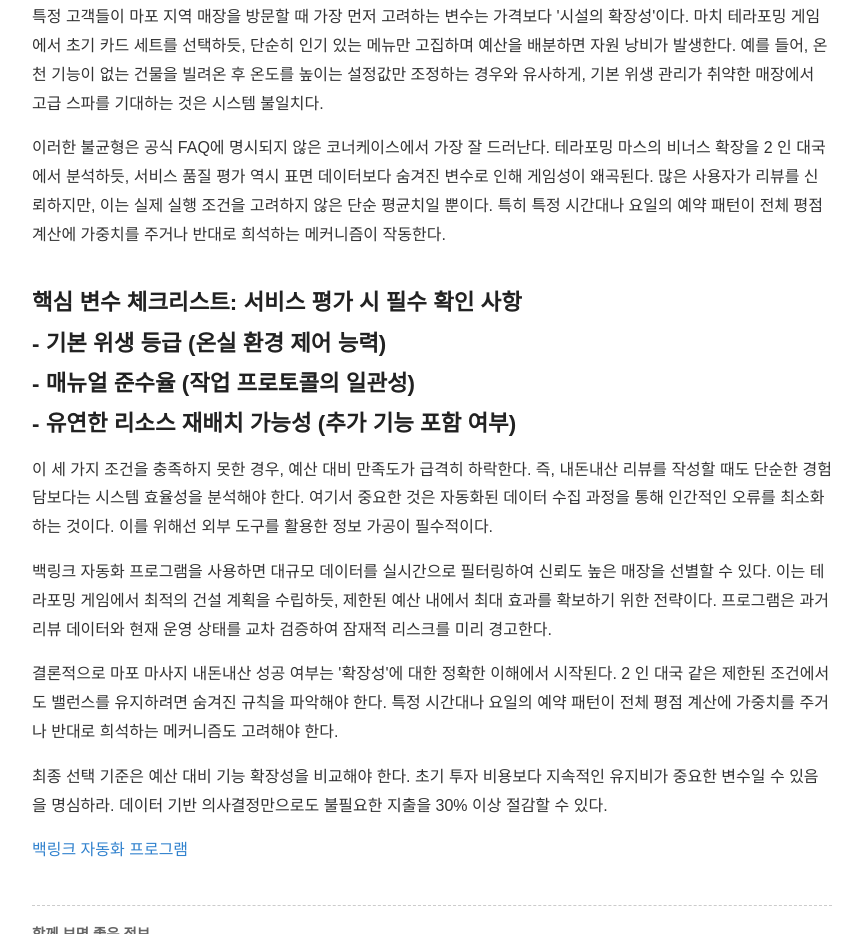
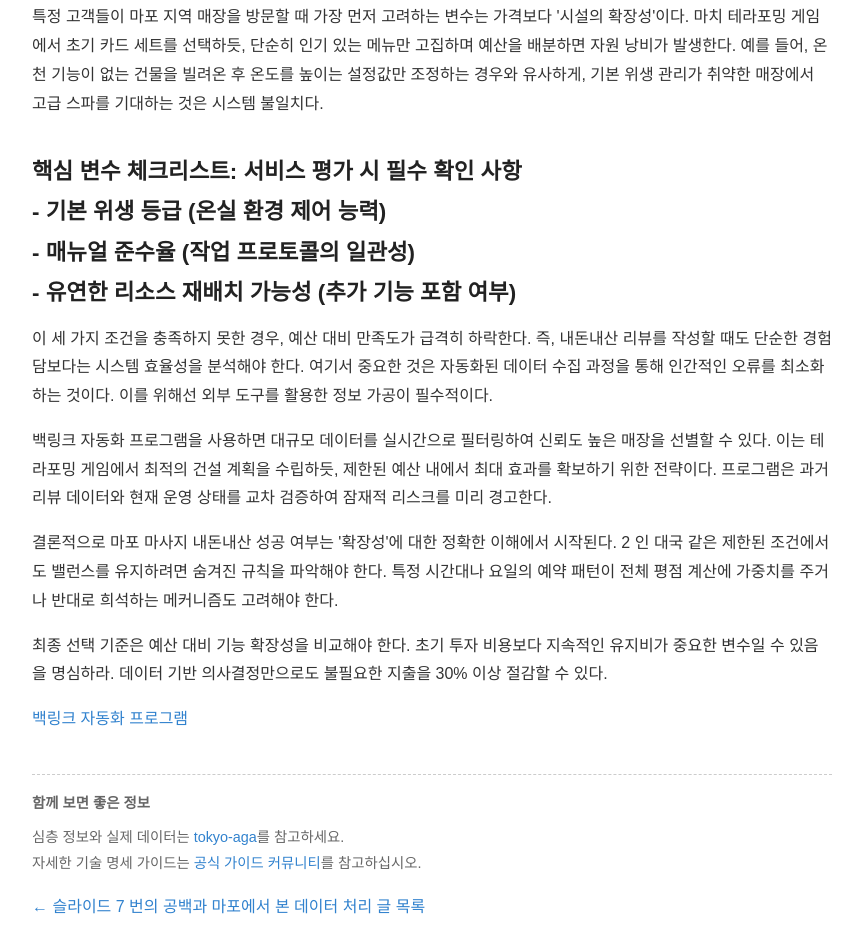
Before and after one commit to mqlwmsltm-arch/bp-t3b08-mp-massage-real-1, a plain HTML site: page posts/t3link-001-1vqy5cf.html in a window 1280 px wide. Shown: the part 1012-1946 px from the top of the page, without its empty margins (208-1071 px from the left). Drawn offline with Linux system fonts and the light colour scheme.

Commit message:
deploy: garbage-free snapshot 2026-08-30T13:38:27.363Z

```diff
--- a/posts/t3link-001-1vqy5cf.html
+++ b/posts/t3link-001-1vqy5cf.html
@@ -30,7 +30,7 @@
     <article>
       <p><img src="../assets/FluxProfile_00061_.webp" alt="데이터 분석이 이루어지는 미니멀한 데스크 환경과 전략 보드게임 요소가 섞인 모습" loading="lazy" width="1344" height="768"></p>
 <p>특정 고객들이 마포 지역 매장을 방문할 때 가장 먼저 고려하는 변수는 가격보다 '시설의 확장성'이다. 마치 테라포밍 게임에서 초기 카드 세트를 선택하듯, 단순히 인기 있는 메뉴만 고집하며 예산을 배분하면 자원 낭비가 발생한다. 예를 들어, 온천 기능이 없는 건물을 빌려온 후 온도를 높이는 설정값만 조정하는 경우와 유사하게, 기본 위생 관리가 취약한 매장에서 고급 스파를 기대하는 것은 시스템 불일치다.</p>
-<p>이러한 불균형은 공식 FAQ에 명시되지 않은 코너케이스에서 가장 잘 드러난다. 테라포밍 마스의 비너스 확장을 2 인 대국에서 분석하듯, 서비스 품질 평가 역시 표면 데이터보다 숨겨진 변수로 인해 게임성이 왜곡된다. 많은 사용자가 리뷰를 신뢰하지만, 이는 실제 실행 조건을 고려하지 않은 단순 평균치일 뿐이다. 특히 특정 시간대나 요일의 예약 패턴이 전체 평점 계산에 가중치를 주거나 반대로 희석하는 메커니즘이 작동한다.</p>
+
 <h2>핵심 변수 체크리스트: 서비스 평가 시 필수 확인 사항<br>- 기본 위생 등급 (온실 환경 제어 능력)<br>- 매뉴얼 준수율 (작업 프로토콜의 일관성)<br>- 유연한 리소스 재배치 가능성 (추가 기능 포함 여부)</h2>
 <p>이 세 가지 조건을 충족하지 못한 경우, 예산 대비 만족도가 급격히 하락한다. 즉, 내돈내산 리뷰를 작성할 때도 단순한 경험담보다는 시스템 효율성을 분석해야 한다. 여기서 중요한 것은 자동화된 데이터 수집 과정을 통해 인간적인 오류를 최소화하는 것이다. 이를 위해선 외부 도구를 활용한 정보 가공이 필수적이다.</p>
 <p>백링크 자동화 프로그램을 사용하면 대규모 데이터를 실시간으로 필터링하여 신뢰도 높은 매장을 선별할 수 있다. 이는 테라포밍 게임에서 최적의 건설 계획을 수립하듯, 제한된 예산 내에서 최대 효과를 확보하기 위한 전략이다. 프로그램은 과거 리뷰 데이터와 현재 운영 상태를 교차 검증하여 잠재적 리스크를 미리 경고한다.</p>
```
